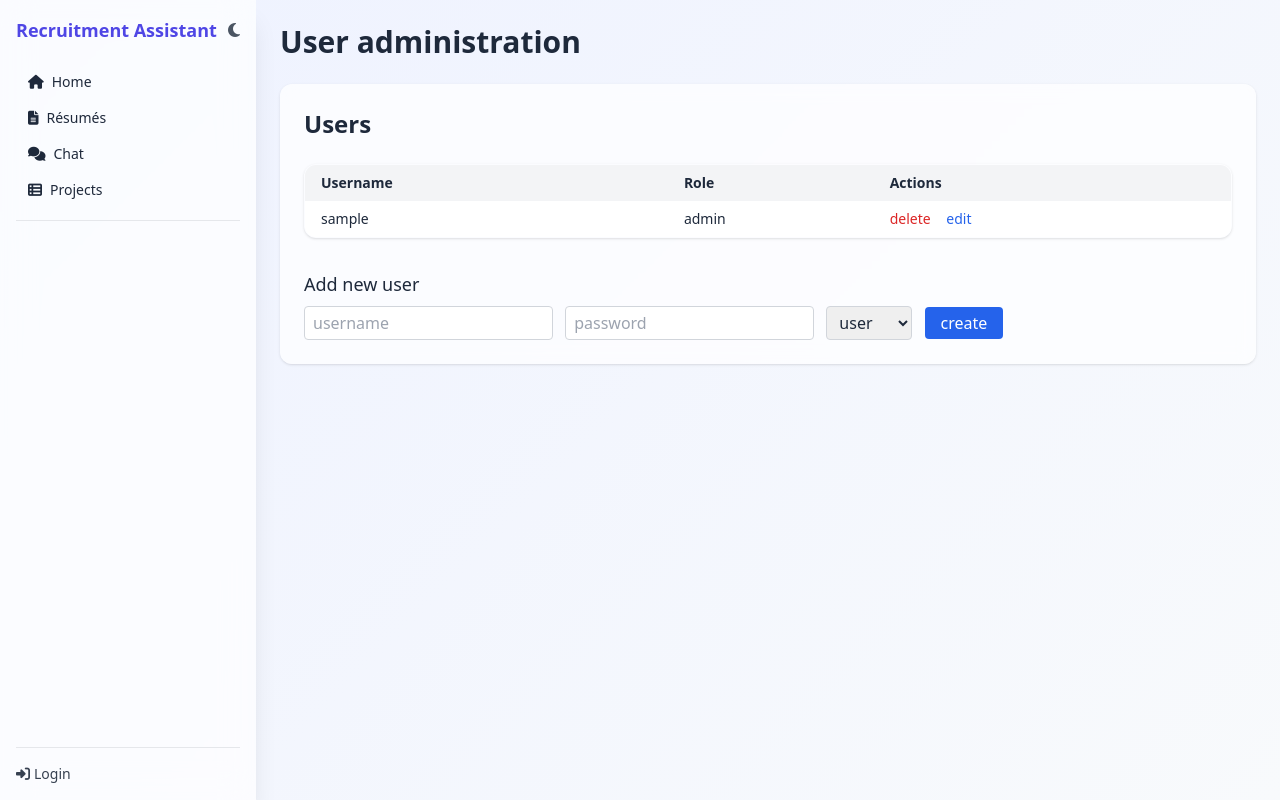
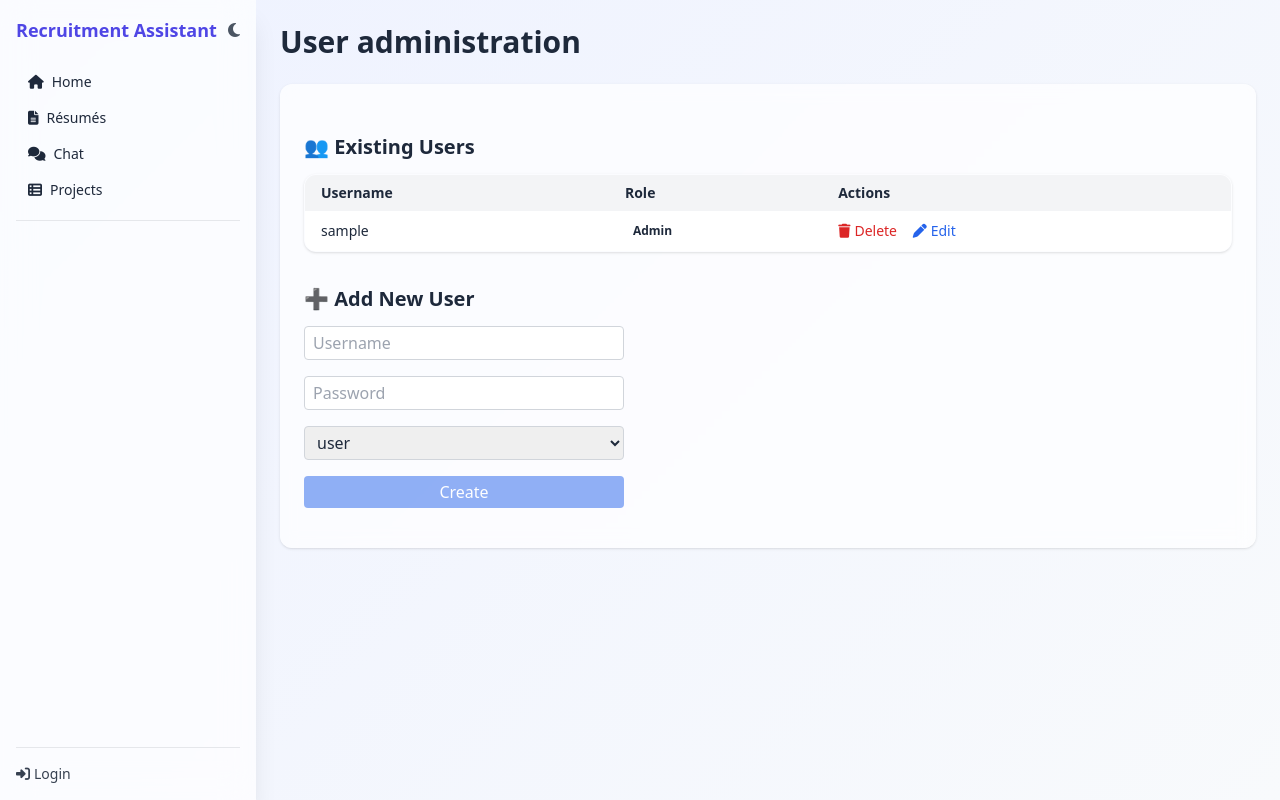
Before and after one commit to mafiaf/recruitment-assistant, a FastAPI app: template templates/admin_users.html in a window 1280 px wide. Run offline with FastAPI, Linux system fonts and the light colour scheme; the template is opened without the code that fills it: most values are stand-ins (such as "Sample title", 1, 10 or a date in 2020); parts of the project's set-up code (start-up, migrations or seed data) failed here and were passed over; some libraries are stand-ins or nearby versions.

Commit message:
Improve user admin UI and validation

```diff
--- a/static/styles.css
+++ b/static/styles.css
@@ -271,3 +271,50 @@ body.dark .chat-input-row {
 #project-modal::backdrop {
   background: rgba(0,0,0,0.6);
 }
+
+/* user admin extras */
+.section-title {
+  font-size: 1.25rem;
+  font-weight: 600;
+  margin: 1.5rem 0 0.75rem;
+  display: flex;
+  align-items: center;
+  gap: 0.5rem;
+}
+
+.form-grid {
+  display: flex;
+  flex-direction: column;
+  gap: 1rem;
+  max-width: 20rem;
+}
+
+.icon-btn {
+  display: inline-flex;
+  align-items: center;
+  gap: 0.25rem;
+}
+
+button:disabled {
+  opacity: 0.5;
+  cursor: not-allowed;
+}
+
+.role-badge {
+  display: inline-block;
+  padding: 0.125rem 0.5rem;
+  border-radius: 9999px;
+  font-size: 0.75rem;
+  font-weight: 600;
+  text-transform: capitalize;
+}
+
+.role-badge.owner {
+  background: #c7d2fe;
+  color: #3730a3;
+}
+
+.role-badge.user {
+  background: #bbf7d0;
+  color: #065f46;
+}
--- a/templates/admin_users.html
+++ b/templates/admin_users.html
@@ -3,8 +3,9 @@
 {% set active = "/admin/users" %}
 
 {% block body %}
-<div class="max-w-5xl mx-auto bg-white/70 backdrop-blur p-6 rounded-xl shadow">
-<h2 class="text-2xl font-semibold mb-6">Users</h2>
+<div class="max-w-5xl mx-auto bg-white/70 backdrop-blur p-6 rounded-xl shadow space-y-8">
+  <div>
+    <h2 class="section-title">👥 Existing Users</h2>
 
     <table class="w-full text-sm border rounded-xl overflow-hidden shadow">
       <thead>
@@ -18,31 +19,85 @@
         {% for u in users %}
         <tr class="odd:bg-white even:bg-gray-50">
           <td class="px-4 py-2">{{ u.username }}</td>
-      <td class="px-2 py-2">{{ u.role }}</td>
+          <td class="px-2 py-2"><span class="role-badge {{ u.role }}">{{ u.role }}</span></td>
           <td class="px-2 py-2 space-x-3 text-sm">
-        <form action="/admin/users/delete"
-              method="post"
-              class="inline"
-              onsubmit="return confirm('Delete user &ldquo;{{ u.username }}&rdquo;?');">
+            <form action="/admin/users/delete" method="post" class="inline delete-user-form">
               <input type="hidden" name="username" value="{{ u.username }}">
-          <button class="text-red-600 hover:underline">delete</button>
+              <button class="icon-btn text-red-600 hover:text-red-800"><i class="fa-solid fa-trash"></i>Delete</button>
             </form>
-        <a href="/admin/users/{{ u.username }}/edit" class="text-blue-600 hover:underline">edit</a>
+            <a href="/admin/users/{{ u.username }}/edit" class="icon-btn text-blue-600 hover:text-blue-800"><i class="fa-solid fa-pen"></i>Edit</a>
           </td>
         </tr>
         {% endfor %}
       </tbody>
     </table>
+  </div>
 
-<h3 class="text-lg font-medium mt-8 mb-2">Add new user</h3>
-<form action="/admin/users" method="post" class="space-x-2">
-  <input name="username" placeholder="username" class="border px-2 py-1 rounded" required>
-  <input name="password" type="password" placeholder="password" class="border px-2 py-1 rounded" required>
+  <div>
+    <h2 class="section-title">➕ Add New User</h2>
+    <form id="create-user-form" action="/admin/users" method="post" class="form-grid">
+      <input name="username" placeholder="Username" class="border px-2 py-1 rounded" required>
+      <input name="password" type="password" placeholder="Password" class="border px-2 py-1 rounded" required>
       <select name="role" class="border px-2 py-1 rounded">
         <option value="user">user</option>
         <option value="owner">owner</option>
       </select>
-  <button class="px-4 py-1 bg-blue-600 text-white rounded">create</button>
+      <button class="px-4 py-1 bg-blue-600 text-white rounded" disabled>Create</button>
+      <p id="form-msg" class="text-sm"></p>
     </form>
   </div>
+
+  <dialog id="confirm-delete" class="rounded-lg p-6 shadow-xl bg-white dark:bg-slate-800 w-80">
+    <p>Delete user <span id="del-name" class="font-semibold"></span>?</p>
+    <div class="mt-4 text-right space-x-2">
+      <button type="button" id="cancel-del" class="px-3 py-1 rounded bg-gray-200">Cancel</button>
+      <form id="del-form" action="/admin/users/delete" method="post" class="inline">
+        <input type="hidden" name="username" id="del-user">
+        <button class="px-3 py-1 bg-red-600 text-white rounded">Delete</button>
+      </form>
+    </div>
+  </dialog>
+</div>
 {% endblock %}
+
+{% block extra_js %}
+<script>
+const form = document.getElementById('create-user-form');
+const msg  = document.getElementById('form-msg');
+const btn  = form.querySelector('button');
+const uname = form.querySelector('input[name="username"]');
+const pass  = form.querySelector('input[name="password"]');
+function check(){
+  btn.disabled = !uname.value.trim() || pass.value.length < 6;
+}
+uname.oninput = pass.oninput = check;
+form.addEventListener('submit', async e => {
+  e.preventDefault();
+  const fd = new FormData(form);
+  const res = await fetch('/admin/users', {method:'POST', body: fd});
+  if(res.ok){
+    msg.className = 'text-green-600 text-sm';
+    msg.textContent = 'User created successfully';
+    setTimeout(()=>location.reload(), 700);
+  }else{
+    const data = await res.json().catch(()=>({detail:'Error'}));
+    msg.className = 'text-red-600 text-sm';
+    msg.textContent = data.detail || 'Error';
+  }
+});
+check();
+
+const dialog = document.getElementById('confirm-delete');
+document.querySelectorAll('.delete-user-form').forEach(f => {
+  f.addEventListener('submit', e => {
+    e.preventDefault();
+    const name = f.querySelector('input[name="username"]').value;
+    document.getElementById('del-name').textContent = name;
+    document.getElementById('del-user').value = name;
+    dialog.showModal();
+  });
+});
+document.getElementById('cancel-del').onclick = () => dialog.close();
+dialog.addEventListener('click', e => { if(e.target===dialog) dialog.close(); });
+</script>
+{% endblock %}
```
Lines whose indentation alone changed are shown as unchanged.
